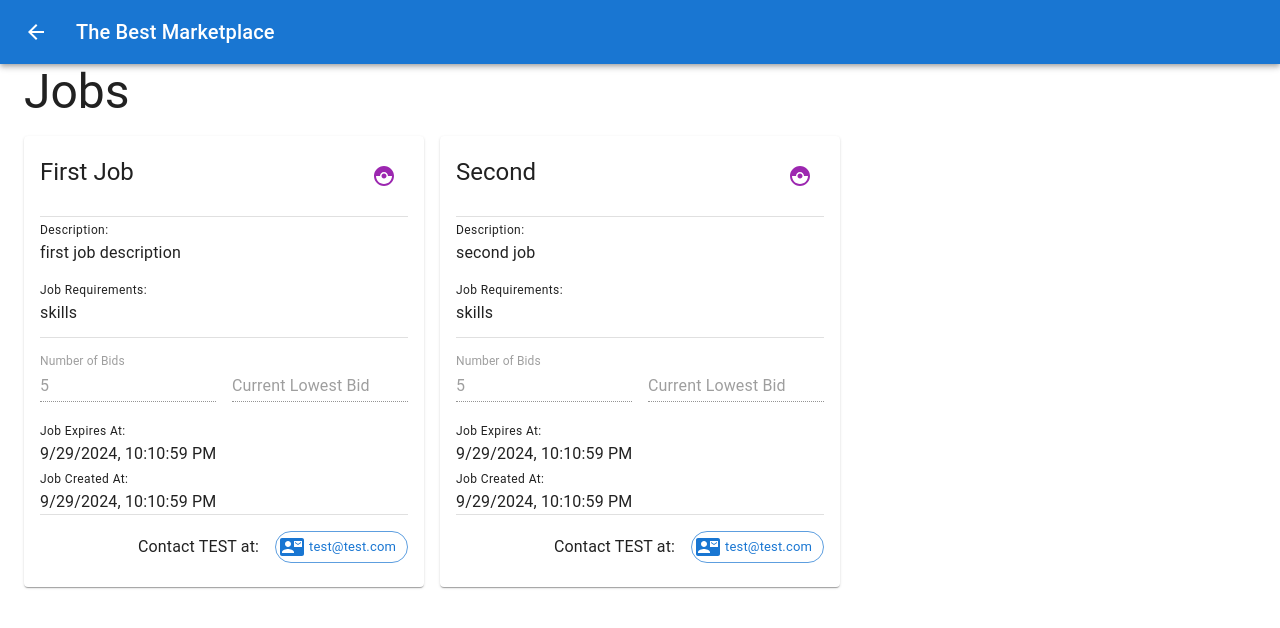
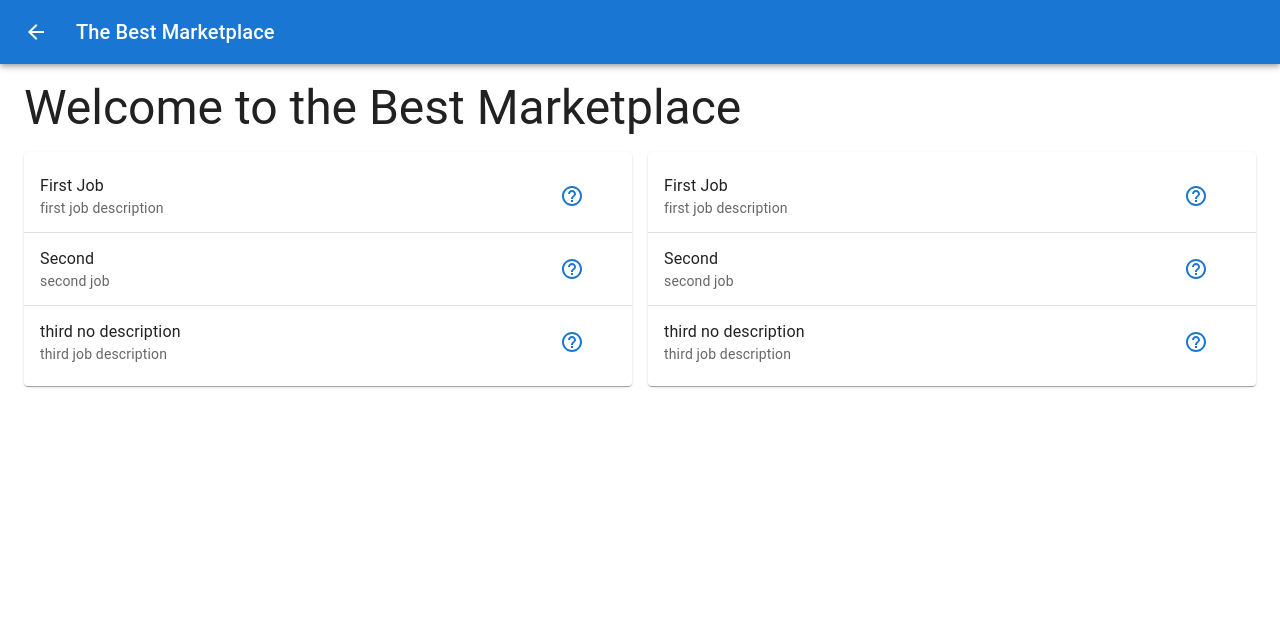
Before and after one commit to ydelloyd/Marketplace, a React app in the folder frontend/: page / in a window 1280 px wide. Shown: the top 628 px of the page. Built offline with nearby package versions, Linux system fonts and the light colour scheme.

Commit message:
Moved the jobs card to the page and created a shared list for jobs.

```diff
--- a/frontend/src/app/app.tsx
+++ b/frontend/src/app/app.tsx
@@ -1,12 +1,13 @@
 // eslint-disable-next-line @typescript-eslint/no-unused-vars
 import { CssBaseline, Container } from "@mui/material";
 import { BrowserRouter, Route, Routes } from "react-router-dom";
-import HomePage from "./components/HomePage";
+import HomePage from "./components/homePage";
 import AppBar from "@mui/material/AppBar";
 import Toolbar from "@mui/material/Toolbar";
 import Typography from "@mui/material/Typography";
 import IconButton from "@mui/material/IconButton";
 import ArrowBackIcon from "@mui/icons-material/ArrowBack";
+import JobPage from "./components/jobPage";
 
 export function App() {
   return (
@@ -20,6 +21,7 @@ export function App() {
               color="inherit"
               aria-label="menu"
               sx={{ mr: 2 }}
+			onClick={() => window.location.href = '/'}
             >
               <ArrowBackIcon />
             </IconButton>
@@ -32,6 +34,7 @@ export function App() {
         <BrowserRouter>
           <Routes>
             <Route element={<HomePage />} path="/" />
+			<Route path="/job/:id" element={<JobPage />} />
           </Routes>
         </BrowserRouter>
       </Container>
--- a/frontend/src/app/components/HomePage.tsx
+++ b/frontend/src/app/components/HomePage.tsx
@@ -1,18 +1,16 @@
 import React, { useEffect, useState } from "react";
-import { Typography } from "@mui/material";
-import Grid from '@mui/material/Grid2';
+import { Grid2, Typography, Card } from "@mui/material";
 import { Job } from "../models/jobModel";
 import { OwnerModel } from "../models/ownerModel";
-import JobCard from "./shared/jobCard";
+import JobsList from "./shared/jobsList";
 
 const HomePage: React.FC = () => {
-
   const jobs: Job[] = [
     {
       id: "1",
       title: "First Job",
       description: "first job description",
-      owner: { name: "TEST", contactInfo: "test@test.com"} as OwnerModel,
+      owner: { name: "TEST", contactInfo: "test@test.com" } as OwnerModel,
       expiration: new Date().toISOString(), // ISO 8601 date-time string
       lowestBid: 1,
       numberOfBids: 5,
@@ -23,26 +21,76 @@ const HomePage: React.FC = () => {
       id: "2",
       title: "Second ",
       description: "second job ",
-      owner: { name: "TEST", contactInfo: "test@test.com"} as OwnerModel,
+      owner: { name: "TEST", contactInfo: "test@test.com" } as OwnerModel,
       expiration: new Date().toISOString(), // ISO 8601 date-time string
       lowestBid: 1,
       numberOfBids: 5,
       reqirements: "skills",
       createdAt: new Date().toISOString()
+    },
+    {
+      id: "3",
+      title: "third no description",
+      description: "third job description",
+      owner: { name: "TEST", contactInfo: "test@test.com" } as OwnerModel,
+      expiration: new Date().toISOString(), // ISO 8601 date-time string
+      lowestBid: 1,
+      numberOfBids: 5,
+      createdAt: new Date().toISOString()
+    }
+  ];
+
+  const mostActive: Job[] = [
+    {
+      id: "1",
+      title: "First Job",
+      description: "first job description",
+      owner: { name: "TEST", contactInfo: "test@test.com" } as OwnerModel,
+      expiration: new Date().toISOString(), // ISO 8601 date-time string
+      lowestBid: 1,
+      numberOfBids: 5,
+      reqirements: "skills",
+      createdAt: new Date().toISOString()
+    },
+    {
+      id: "2",
+      title: "Second ",
+      description: "second job ",
+      owner: { name: "TEST", contactInfo: "test@test.com" } as OwnerModel,
+      expiration: new Date().toISOString(), // ISO 8601 date-time string
+      lowestBid: 1,
+      numberOfBids: 5,
+      reqirements: "skills",
+      createdAt: new Date().toISOString()
+    },
+    {
+      id: "3",
+      title: "third no description",
+      description: "third job description",
+      owner: { name: "TEST", contactInfo: "test@test.com" } as OwnerModel,
+      expiration: new Date().toISOString(), // ISO 8601 date-time string
+      lowestBid: 1,
+      numberOfBids: 5,
+      createdAt: new Date().toISOString()
     }
   ];
 
   return (
-    <Grid container spacing={2}>
-      <Grid size={12}>
-        <Typography variant="h3">Jobs</Typography>
-      </Grid>
-      {jobs.map((job) => {
-        return (
-          <JobCard key={job.id} job={job} />
-        );
-      })}
-    </Grid>
+    <Grid2 container spacing={2}>
+      <Grid2 size={12}>
+        <Typography paddingTop={"1rem"} variant="h3">Welcome to the Best Marketplace</Typography>
+      </Grid2>
+      <Grid2 size={6}>
+        <Card>
+        <JobsList jobs={jobs} title="Recently Added Jobs" />
+        </Card>
+      </Grid2>
+      <Grid2 size={6}>
+        <Card>
+        <JobsList jobs={mostActive} title="Most Active Jobs" />
+        </Card>
+      </Grid2>
+    </Grid2>
   );
 };
 
--- a/frontend/src/app/components/shared/jobCard.tsx
+++ b/frontend/src/app/components/jobPage.tsx
@@ -5,7 +5,6 @@ import {
   Card,
   CardContent,
   Stack,
-  Button,
   Divider,
   TextField,
   Chip,
@@ -15,24 +14,55 @@ import {
 } from "@mui/material";
 import ContactMail from "@mui/icons-material/ContactMail";
 import CatchingPokemonIcon from "@mui/icons-material/CatchingPokemon";
+import { useParams } from "react-router-dom";
+import AlarmAddIcon from "@mui/icons-material/AlarmAdd";
+import { Job } from "../models/jobModel";
 
-import { Job } from "../../models/jobModel";
+const JobCard: React.FC = () => {
+  const { id } = useParams();
 
-const JobCard: React.FC<{ job: Job }> = ({ job }) => {
+  console.log(id);
+
+  const job: Job = {
+    id: "-1",
+    title: "",
+    description: "",
+    owner: { name: "", contactInfo: "" },
+    expiration: "",
+    lowestBid: 0,
+    numberOfBids: 0,
+    reqirements: "",
+    createdAt: ""
+  };
 
   const copyEmailToClipboard = (contact: string) => {
     navigator.clipboard.writeText(contact);
   };
 
   const utcToLocale = (date: string) => {
-    const convertedDate = new Date(date).toLocaleString()
-    return convertedDate ? convertedDate : "";
+    const convertedDate = new Date(date).toLocaleString();
+    return convertedDate !== "Invalid Date" ? convertedDate : "";
   };
 
-  return (
-    <Grid2 size={4}>
-       <Card sx={{ display: "flex", flexDirection: "column", height: "100%" }}>
-       <CardContent>
+  return id === undefined || id === "-1" ? (
+    <Box paddingTop={"1rem"} display="flex" justifyContent="center" alignItems="center">
+  <Card>
+    <CardContent>
+      <Stack alignItems="center" justifyContent="center">
+        <AlarmAddIcon color={"error"} fontSize="large" />
+      </Stack>
+      <Stack alignItems="center">
+        <Typography variant="h4">
+          No Job Found
+        </Typography>
+      </Stack>
+    </CardContent>
+  </Card>
+</Box>
+  ) : (
+    <Grid2 size={4} paddingTop={"1rem"}>
+      <Card sx={{ display: "flex", flexDirection: "column", height: "100%" }}>
+        <CardContent>
           <Stack
             direction="row"
             sx={{ justifyContent: "space-between", alignItems: "center" }}
@@ -92,7 +122,6 @@ const JobCard: React.FC<{ job: Job }> = ({ job }) => {
               <TextField
                 id={"lowest-bid-" + job.id}
                 label="Current Lowest Bid"
-                type="number"
                 variant="standard"
                 disabled
                 value={"$" + job.lowestBid}
@@ -114,8 +143,16 @@ const JobCard: React.FC<{ job: Job }> = ({ job }) => {
           </Typography>
           <Typography variant="body1">{utcToLocale(job.createdAt)}</Typography>
           <Divider />
-          <Box paddingTop={"1rem"} display={"flex"} justifyContent={"flex-end"} alignItems={"center"}>
-          <Typography variant="body1" paddingRight={"1rem"}>{`Contact ${job.owner.name} at: `}</Typography>
+          <Box
+            paddingTop={"1rem"}
+            display={"flex"}
+            justifyContent={"flex-end"}
+            alignItems={"center"}
+          >
+            <Typography
+              variant="body1"
+              paddingRight={"1rem"}
+            >{`Contact ${job.owner.name} at: `}</Typography>
             <Tooltip title={job.owner.contactInfo}>
               <Chip
                 icon={<ContactMail />}
--- /dev/null
+++ b/frontend/src/app/components/shared/jobsList.tsx
@@ -0,0 +1,24 @@
+import React from 'react';
+import { List, ListItemButton, ListItemText, ListItemIcon, Divider } from '@mui/material';
+import HelpOutlineIcon from '@mui/icons-material/HelpOutline';
+import { Job } from '../../models/jobModel';
+
+const JobsList: React.FC<{ jobs: Job[], title: string }> = ({ jobs, title }) => {
+    return (
+        <List>
+            {jobs.map((job, index) => (
+                <>
+                    <ListItemButton onClick={() => window.location.href = `/job/${job.id}`}>
+                        <ListItemText primary={job.title} secondary={job.description} />
+                        <ListItemIcon>
+                            <HelpOutlineIcon color="primary" />
+                        </ListItemIcon>
+                    </ListItemButton>
+                    {index !== jobs.length - 1 && <Divider />}
+                </>
+            ))}
+        </List>
+    );
+};
+
+export default JobsList;
```
Also changed, not shown: 2 other files (tests, documents, lock files or other folders).
